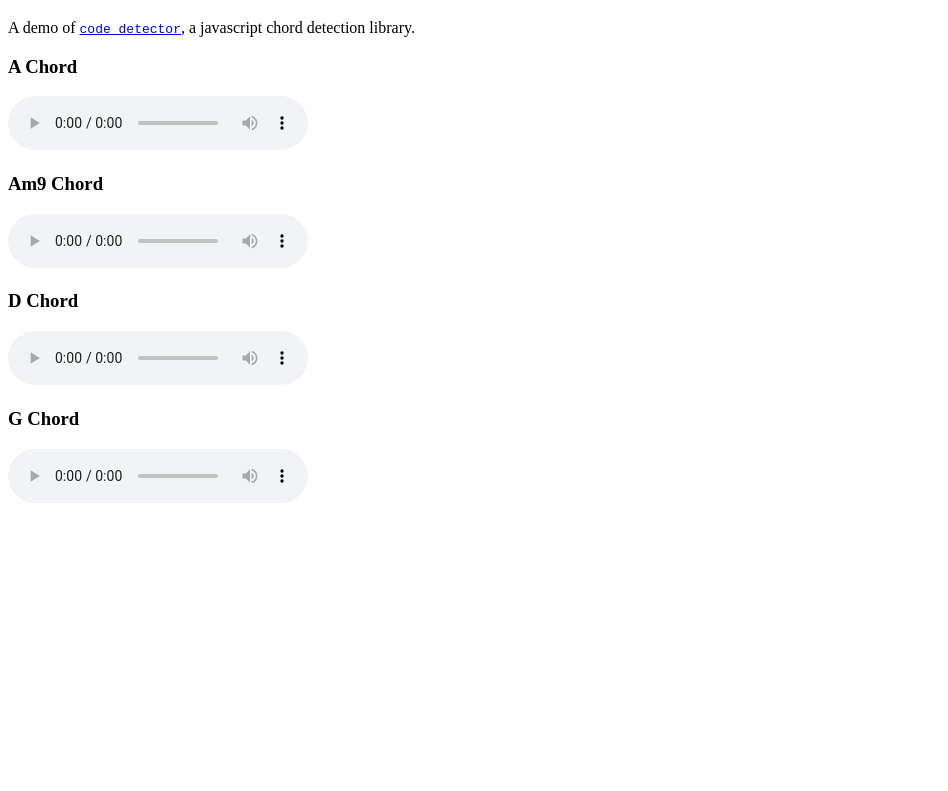
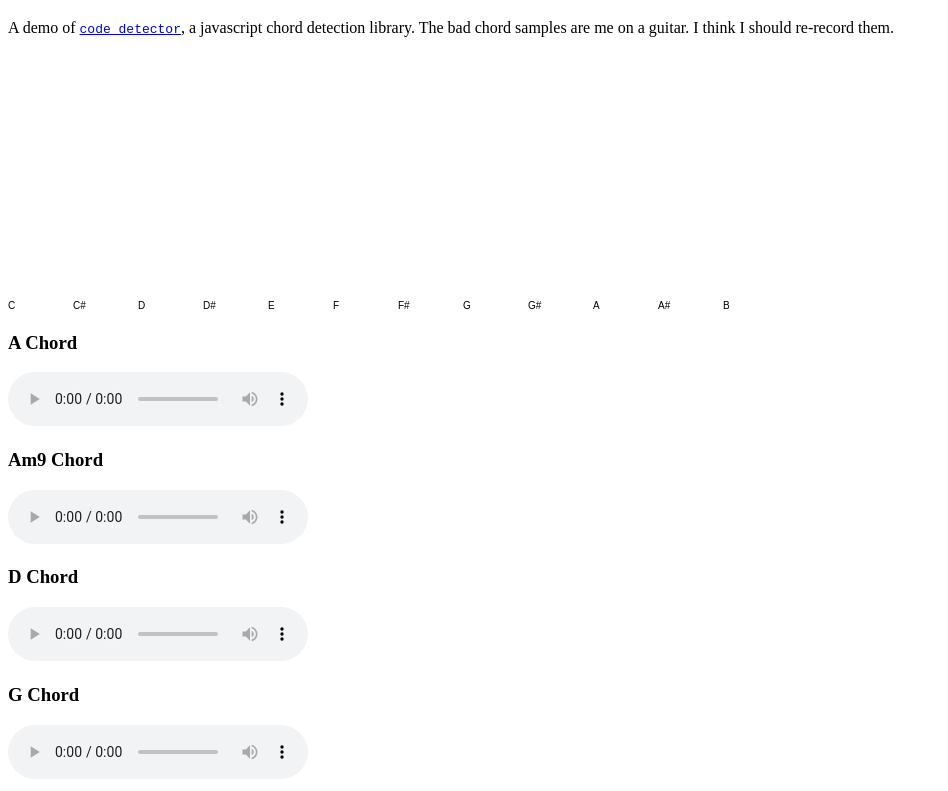
Before and after one commit to myers/chord_detector, a website: page docs/index.html in a window 1280 px wide. Shown: the part 61-852 px from the top of the page, without its empty margins (0-948 px from the left). Before the commit the page ends 800 px from the top, so only its background shows below. Drawn offline with nearby package versions, Linux system fonts and the light colour scheme.

Commit message:
better demo

```diff
--- a/docs/bundle.js
+++ b/docs/bundle.js
@@ -6,7 +6,7 @@ $(function() {
 
   var chromagram
   var source
-  var currentChroma;
+  var currentChroma = new Float32Array(12)
   const chordDetector = new cd.ChordDetector()
   var output
 
@@ -18,7 +18,7 @@ $(function() {
       el.currentTime = 0
     })
 
-    output = $(this).parent().find(".chord")
+    output = $('#chord-detection')
 
     if (chromagram) {
       chromagram._free()
@@ -27,6 +27,7 @@ $(function() {
 
     source = audioCtx.createMediaElementSource(this)
     $(this).on('ended', () => {
+      currentChroma.fill(0)
       source.disconnect(scriptNode)
       scriptNode.disconnect(audioCtx.destination)
       this.currentTime = 0
@@ -35,20 +36,46 @@ $(function() {
     scriptNode.connect(audioCtx.destination)
   })
 
+
+  $('#chroma-visualizer').html('<canvas width="800" height="256">');
+  visualizationCtx = $('#chroma-visualizer canvas').get(0).getContext('2d');
+  const gradient = visualizationCtx.createLinearGradient(0, 0, 0, 512);
+  gradient.addColorStop(1, '#000000');
+  gradient.addColorStop(0.75, '#2ecc71');
+  gradient.addColorStop(0.25, '#f1c40f');
+  gradient.addColorStop(0, '#e74c3c');
+
+  notes = ["C", "C#", "D", "D#", "E", "F", "F#", "G", "G#", "A", "A#", "B"]
+  function updateVisualization() {
+    visualizationCtx.clearRect(0, 0, 800, 256);
+
+    for (let i = 0; i < currentChroma.length; i++) {
+      const value = currentChroma[i];
+      visualizationCtx.fillStyle = gradient;
+      visualizationCtx.fillRect(i * 65, 246, 10, value * -7);
+
+      visualizationCtx.fillStyle = 'black';
+      visualizationCtx.fillText(notes[i], i * 65, 256);
+    }
+
+    requestAnimationFrame(updateVisualization);
+  }
+  updateVisualization();
+
   const scriptNode = audioCtx.createScriptProcessor(1024, 1, 1)
   scriptNode.onaudioprocess = function(audioProcessingEvent) {
     var inputBuffer = audioProcessingEvent.inputBuffer;
     var outputBuffer = audioProcessingEvent.outputBuffer;
+    // Loop through the output channels (in this case there is only one)
+    for (var channel = 0; channel < outputBuffer.numberOfChannels; channel++) {
+      outputBuffer.copyToChannel(inputBuffer.getChannelData(channel), channel)
+    }
+
     chromagram.processAudioFrame(inputBuffer)
     if (chromagram.isReady()) {
       currentChroma = chromagram.getChromagram()
       chordDetector.detectChord(currentChroma)
-      output.html("Detected " + chordDetector.rootNote() + " " + chordDetector.quality() + " " +  chordDetector.intervals())
-    }
-
-    // Loop through the output channels (in this case there is only one)
-    for (var channel = 0; channel < outputBuffer.numberOfChannels; channel++) {
-      outputBuffer.copyToChannel(inputBuffer.getChannelData(channel), channel)
+      output.html("Is it " + chordDetector.rootNote() + " " + chordDetector.quality() + " " +  chordDetector.intervals() + "?")
     }
   }
 })
--- a/docs/index.html
+++ b/docs/index.html
@@ -8,29 +8,30 @@
   <body>
     <h1>Chord Detector Demo</h1>
 
-    <p>A demo of <a href="https://github.com/myers/chord_detector#readme"><code>code_detector</code></a>, a javascript chord detection library.</p>
+    <p>A demo of <a href="https://github.com/myers/chord_detector#readme"><code>code_detector</code></a>, a javascript chord detection library.  The bad chord samples are me on a guitar.  I think I should re-record them.</p>
+
+
+    <div id="chroma-visualizer"></div>
+    <div id="chord-detection"></div>
+
     <div>
       <h3>A Chord</h3>
       <audio controls="controls" src="A-Chord.mp3"></audio>
-      <div class="chord"></div>
     </div>
 
     <div>
       <h3>Am9 Chord</h3>
       <audio controls="controls" src="Am9-Chord.mp3"></audio>
-      <div class="chord"></div>
     </div>
 
     <div>
       <h3>D Chord</h3>
       <audio controls="controls" src="D-Chord.mp3"></audio>
-      <div class="chord"></div>
     </div>
 
     <div>
       <h3>G Chord</h3>
       <audio controls="controls" src="G-Chord.mp3"></audio>
-      <div class="chord"></div>
     </div>
 
     <script src="bundle.js" async></script>
--- a/package.json
+++ b/package.json
@@ -1,6 +1,6 @@
 {
   "name": "chord_detector",
-  "version": "1.0.0",
+  "version": "1.0.1",
   "description": "Detect chords in audio streams",
   "main": "index.js",
   "scripts": {
```
Also changed, not shown: docs/demo.js (+35 -8 lines).
